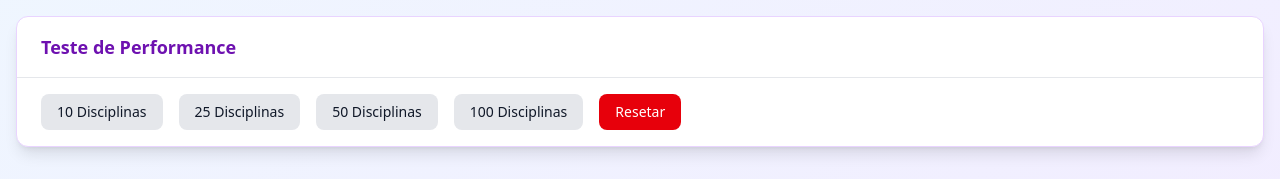
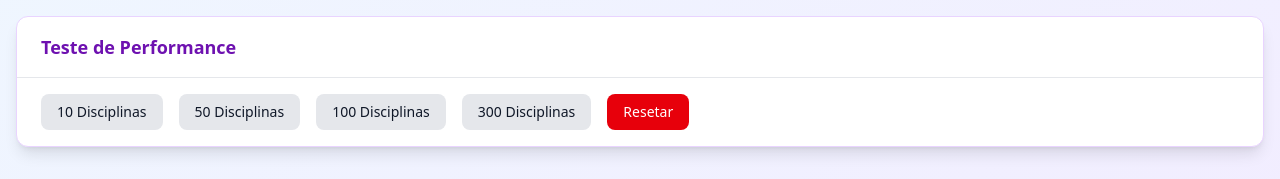
Before and after one commit to projeto-de-algoritmos-2025/algoritmos_ambicioso_EA, a Next.js app: page / in a window 1280 px wide. Shown: the top 179 px of the page. Built offline with nearby package versions, Linux system fonts and the light colour scheme.

Commit message:
feat: change number of random subjects

```diff
--- a/src/components/landing.tsx
+++ b/src/components/landing.tsx
@@ -196,13 +196,13 @@ export default function Landing() {
                 10 Disciplinas
               </Button>
               <Button onClick={() => generateRandomSubjects(25)} variant="secondary">
-                25 Disciplinas
+                50 Disciplinas
               </Button>
               <Button onClick={() => generateRandomSubjects(50)} variant="secondary">
-                50 Disciplinas
+                100 Disciplinas
               </Button>
               <Button onClick={() => generateRandomSubjects(100)} variant="secondary">
-                100 Disciplinas
+                300 Disciplinas
               </Button>
               <Button onClick={resetAll} variant="danger">
                 Resetar
```
